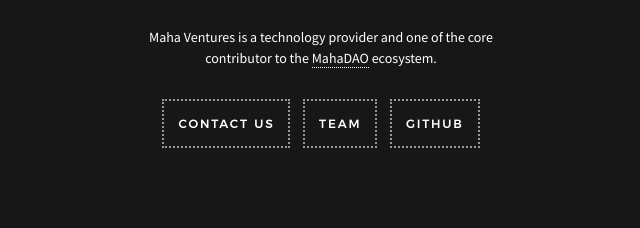
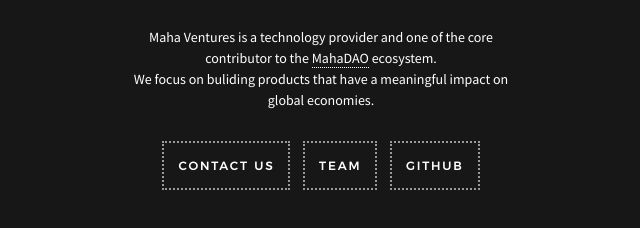
Before and after one commit to MahaDAO/mahalabs.xyz, a website: page public/index.html in a window 1280 px wide. Shown: the part 250-478 px from the top of the page, without its empty margins (319-959 px from the left). Drawn offline with Linux system fonts and the light colour scheme; files whose address does not match are found by name; a web font is replaced by a local one.

Commit message:
update index.html

```diff
--- a/public/index.html
+++ b/public/index.html
@@ -152,6 +152,11 @@
                       <a class="link" href="http://mahadao.com/">MahaDAO</a>
                       ecosystem.
                     </p>
+
+                    <p style="max-width: 400px; margin: 0 auto">
+                      We focus on buliding products that have a meaningful
+                      impact on global economies.
+                    </p>
                   </div>
 
                   <!-- Buttons -->
```
